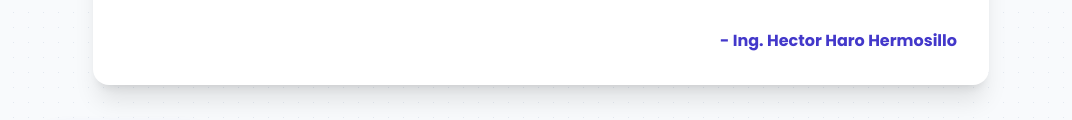
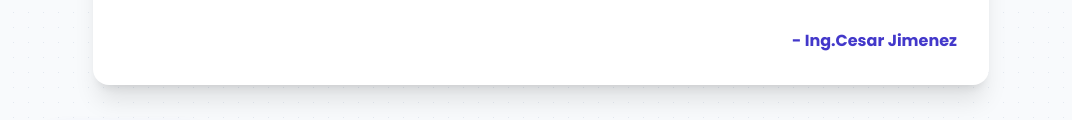
Before and after one commit to HectorCode8/plan-desarrollo, a plain HTML site: page index.html in a window 1280 px wide. Shown: the part 595-715 px from the top of the page, without its empty margins (99-1171 px from the left). Drawn offline with nearby package versions, Linux system fonts and the light colour scheme.

Commit message:
refactor: Actualizar contenido por el usuario

```diff
--- a/index.html
+++ b/index.html
@@ -37,7 +37,7 @@
                 <p class="text-lg md:text-xl text-stone-700 leading-relaxed">
                     Nuestr Propósito es un Teocuitatlán de Corona <strong><u>renacido</u></strong>. Un municipio que sea el referente de prosperidad, seguridad y calidad de vida en toda la <strong><u>Región</u></strong>. Soñamos con un lugar donde las raíces de nuestras familias se fortalezcan y sus sueños florezcan con orgullo; donde la energía de nuestros jóvenes construya un futuro brillante y la sabiduría de nuestros mayores sea el pilar de nuestra comunidad. Este no es solo un plan, es un pacto: ser un gobierno de ciudadanos, que trabaja <strong><u>contigo y para ti</u></strong>, forjando juntos el Teocuitatlán que todos llevamos en el corazón.
                 </p>
-                <p class="text-right mt-8 font-title font-bold text-indigo-700">- Ing. Hector Haro Hermosillo</p>
+                <p class="text-right mt-8 font-title font-bold text-indigo-700">- Ing.Cesar Jimenez</p>
             </div>
         </section>
 
```
